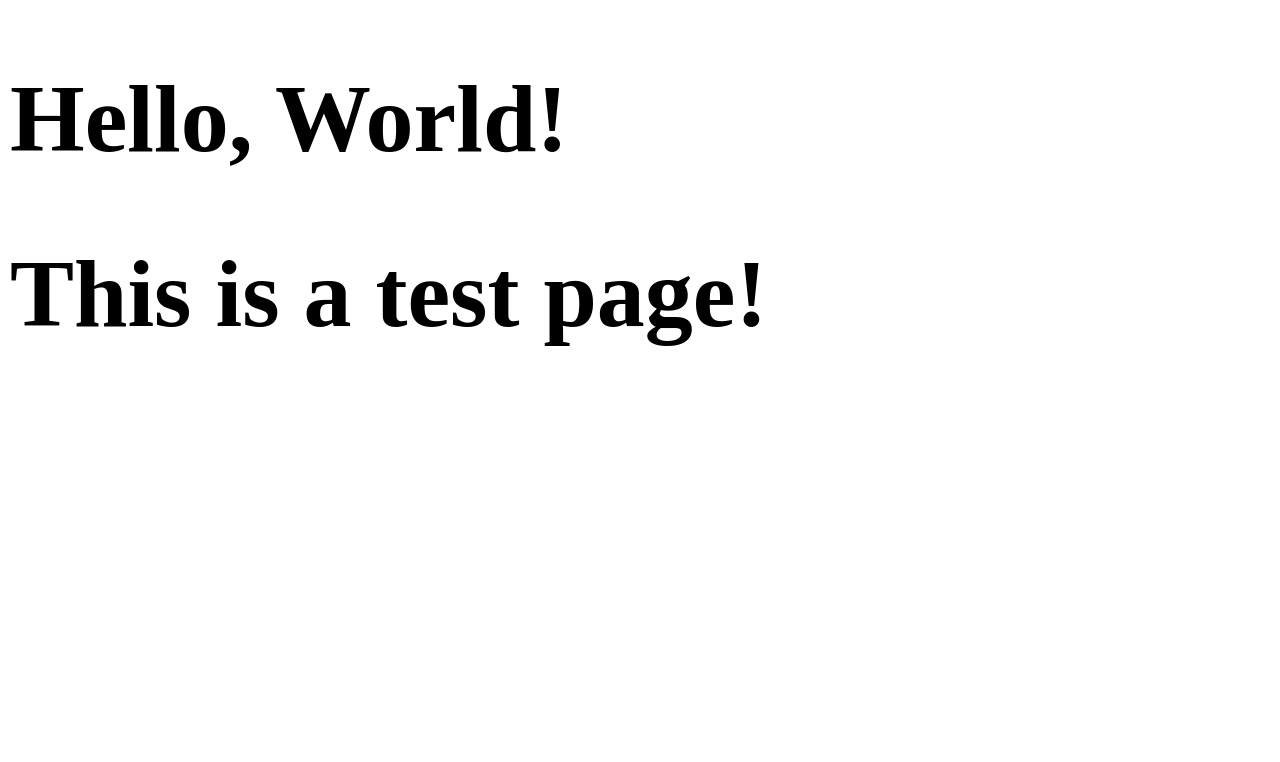
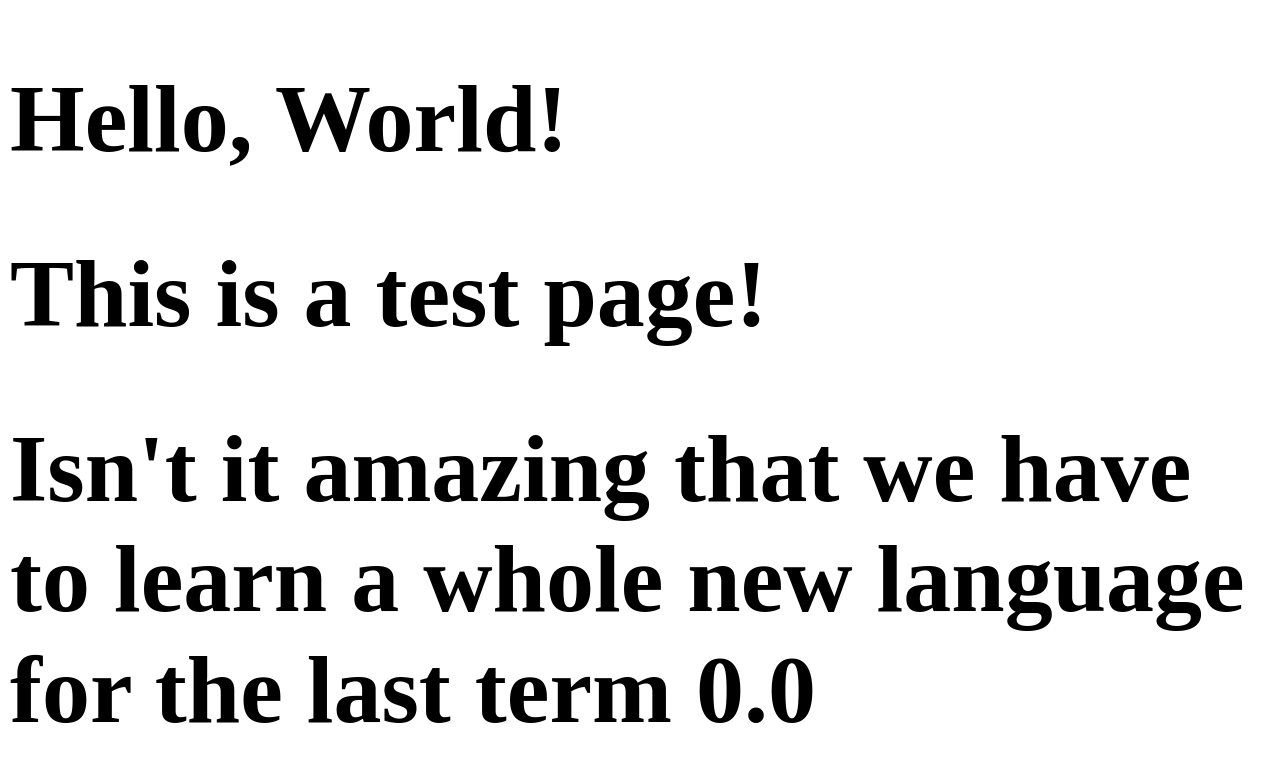
Before and after one commit to ZuydUniversity/2425-B2C6-B2B-2-Frontend, a Next.js app: page / in a window 1280 px wide. Shown: the top 762 px of the page. Built offline with nearby package versions, Linux system fonts and the light colour scheme.

Commit message:
Textline added to page

```diff
--- a/src/pages/index.tsx
+++ b/src/pages/index.tsx
@@ -9,6 +9,7 @@ const Home: FC = () => {
     <div className={styles.wrapper}>
       <h1 className={styles.title}>Hello, World!</h1>
       <h1 className={styles.title}>This is a test page!</h1>
+      <h1 className={styles.title}>Isn't it amazing that we have to learn a whole new language for the last term 0.0</h1>
     </div>
   );
 };
```
